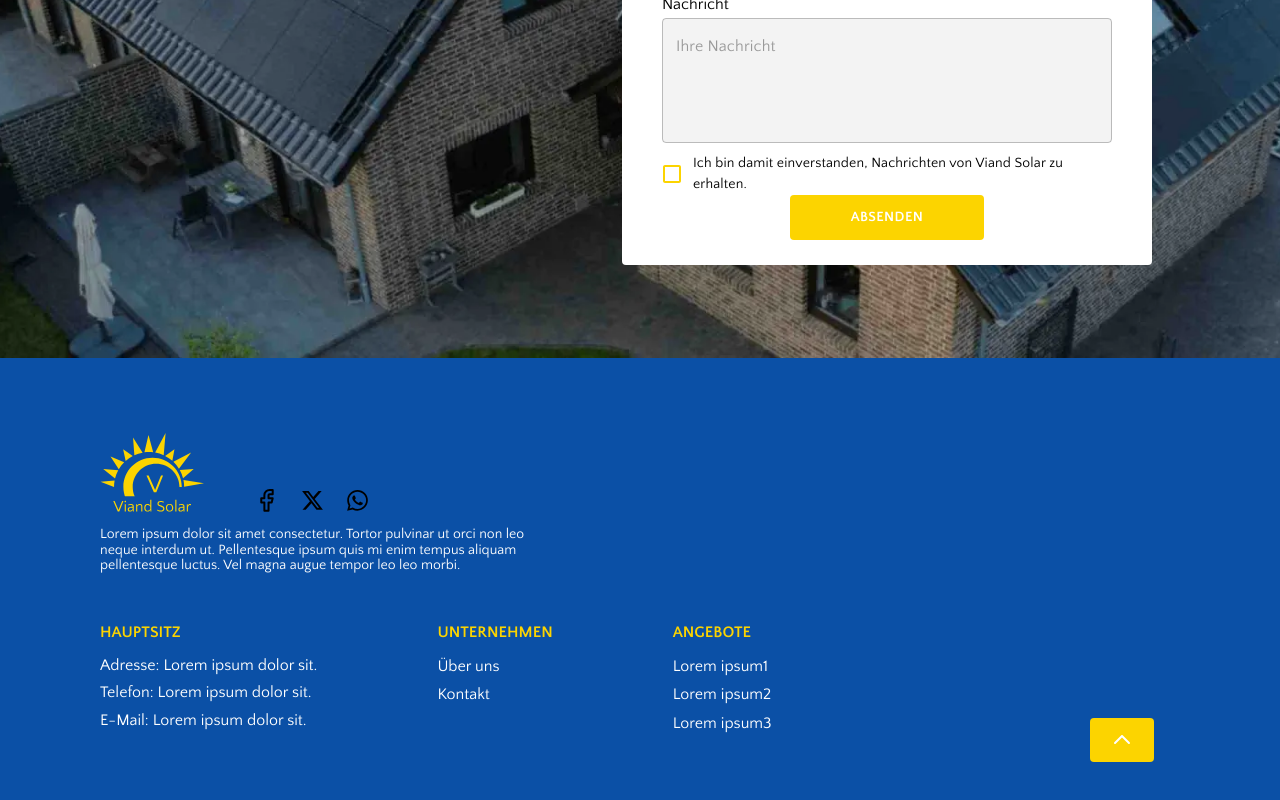
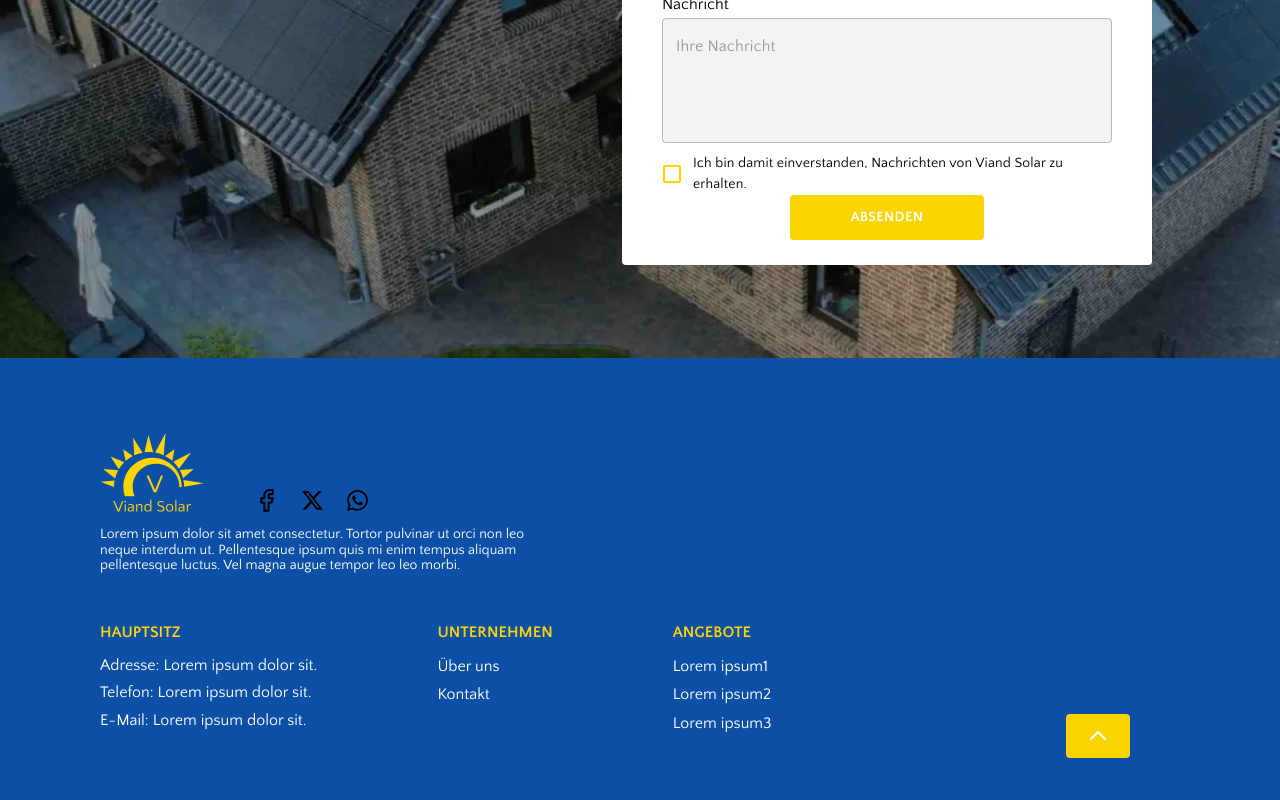
Before and after one commit to LyoLik1/viand-solar, a React (Vite) app: page / in a window 1280 px wide. Shown: the part 4644-5444 px from the top of the page. Built offline with nearby package versions, Linux system fonts and the light colour scheme.

Commit message:
feat:add Autoplay to slider and refact some code

```diff
--- a/src/components/Footer/Footer.module.scss
+++ b/src/components/Footer/Footer.module.scss
@@ -47,18 +47,24 @@
 }
 
 .button {
+    &:hover {
+        &_arrow {
+            color: black !important;
+        }
+    }
+    &_wrapper {
         align-self: flex-end;
-    width: 40px;
-    height: 40px;
+        width: 64px;
+        height: 44px;
 
         @media (max-width: 767px) {
             position: absolute;
             right: 15%;
             bottom: 30px;
         }
-
         @media (max-width: 480px) {
             right: 10%;
             bottom: 20px;
         }
     }
+}
--- a/src/components/Footer/Footer.tsx
+++ b/src/components/Footer/Footer.tsx
@@ -1,11 +1,17 @@
-import { FC } from 'react'
-import ArrowUpImg from '../../assets/svg/arrow-up.svg'
+import { FC, useState } from 'react'
 import { Button } from '../ui/Button/Button'
-import styles from './Footer.module.scss'
+import { Arrow } from '../ui/icons/Arrow'
 import { FooterBottom } from './ui/FooterBottom/FooterBottom'
 import { FooterTop } from './ui/FooterTop/FooterTop'
+import styles from './Footer.module.scss'
 
 export const Footer: FC = () => {
+    const [isHover, setIsHover] = useState(false)
+
+    const toggleHover = () => {
+        setIsHover(!isHover)
+    }
+
     const scrollToTop = () => {
         window.scrollTo({
             top: 0,
@@ -19,9 +25,9 @@ export const Footer: FC = () => {
                 <FooterTop />
                 <FooterBottom />
             </div>
-            <div className={styles.button}>
-                <Button onClick={scrollToTop} width='smallest'>
-                    <img src={ArrowUpImg} alt='arrow up button' />
+            <div className={styles.button_wrapper} onMouseEnter={toggleHover} onMouseLeave={toggleHover}>
+                <Button className={styles.button} onClick={scrollToTop} width='small'>
+                    <Arrow color={isHover ? 'black' : 'white'} />
                 </Button>
             </div>
         </footer>
--- a/src/components/ui/Button/Button.module.scss
+++ b/src/components/ui/Button/Button.module.scss
@@ -52,7 +52,8 @@
 }
 
 .small {
-    width: 40px;
+    width: 40px !important;
+    padding: 10px !important;
 }
 
 .medium {
--- a/src/components/ui/Button/Button.tsx
+++ b/src/components/ui/Button/Button.tsx
@@ -11,9 +11,10 @@ interface ButtonProps {
     width?: 'smallest' | 'small' | 'medium' | 'half' | 'large' | 'full'
     typeButton?: 'yellow' | 'transparent' | 'transparentBg'
     disable?: boolean
+    className?: string
 }
 
-export const Button: FC<ButtonProps> = ({ type = 'button', width = 'medium', children, onClick, typeButton = 'yellow', disable = false }) => {
+export const Button: FC<ButtonProps> = ({ type = 'button', width = 'medium', className, children, onClick, typeButton = 'yellow', disable = false }) => {
     const buttonStyles = {
         yellow: styles.yellow,
         transparent: styles.transparent,
@@ -31,7 +32,7 @@ export const Button: FC<ButtonProps> = ({ type = 'button', width = 'medium', chi
         <ButtonMui
             type={type}
             onClick={onClick}
-            className={classNames(buttonStyles[typeButton], buttonWidth[width])}
+            className={classNames(buttonStyles[typeButton], buttonWidth[width], className)}
             sx={{
                 padding: width < '50px' ? '10px 0' : '10px'
             }}
--- a/src/components/ui/MaskInput/MaskInput.tsx
+++ b/src/components/ui/MaskInput/MaskInput.tsx
@@ -18,7 +18,6 @@ export const MaskInput: FC<InputOutlinedProps> = ({ label, onInput, error }) =>
 
     const handleFocus = () => {
         setIsFocused(true)
-        console.log('dfsfddfs')
     }
 
     const handleInput = (value: string) => {
--- /dev/null
+++ b/src/components/ui/icons/Arrow.tsx
@@ -0,0 +1,18 @@
+import { FC } from 'react'
+
+interface ArrowProps {
+    color?: string
+}
+
+export const Arrow: FC<ArrowProps> = ({ color = 'white' }) => {
+    return (
+        <svg width='24' height='24' viewBox='0 0 24 24' fill={color} xmlns='http://www.w3.org/2000/svg'>
+            <path
+                fill-rule='evenodd'
+                clip-rule='evenodd'
+                d='M4.29289 15.7071C3.90237 15.3166 3.90237 14.6834 4.29289 14.2929L11.2929 7.29289C11.6834 6.90237 12.3166 6.90237 12.7071 7.29289L19.7071 14.2929C20.0976 14.6834 20.0976 15.3166 19.7071 15.7071C19.3166 16.0976 18.6834 16.0976 18.2929 15.7071L12 9.41421L5.70711 15.7071C5.31658 16.0976 4.68342 16.0976 4.29289 15.7071Z'
+                fill={color}
+            />
+        </svg>
+    )
+}
--- a/src/pages/HomePage/ui/Info/Facts/Facts.tsx
+++ b/src/pages/HomePage/ui/Info/Facts/Facts.tsx
@@ -38,15 +38,7 @@ export const Facts: FC = () => {
     const factsRef = useRef<HTMLDivElement>(null)
 
     useEffect(() => {
-        const observer = new IntersectionObserver(
-            (entries) => {
-                entries.forEach((entry) => {
-                    if (entry.isIntersecting) {
-                        const index = entry.target.getAttribute('data-index')
-                        if (index !== null) {
-                            const factValue = facts[parseInt(index)].value
-                            const endValue = facts[parseInt(index)].endValue
-                            const circle = document.querySelector(`.circle_${index}`) as SVGCircleElement
+        const animateCircle = (circle: SVGCircleElement, factValue: number, endValue: number, index: number) => {
             const radius = circle.r.baseVal.value
             const circumference = 2 * Math.PI * radius
 
@@ -64,7 +56,7 @@ export const Facts: FC = () => {
                 duration: 0.1,
                 onComplete: () => {
                     gsap.to(`.fact_number_${index}`, {
-                                        innerText: factValue + (facts[parseInt(index)].number.includes('%') ? '%' : ''),
+                        innerText: factValue + (facts[index].number.includes('%') ? '%' : ''),
                         duration: 2.5,
                         roundProps: 'innerText',
                         ease: 'linear',
@@ -73,24 +65,30 @@ export const Facts: FC = () => {
                 }
             })
         }
+
+        const observer = new IntersectionObserver(
+            (entries) => {
+                entries.forEach((entry) => {
+                    if (entry.isIntersecting) {
+                        const index = entry.target.getAttribute('data-index')
+                        if (index !== null) {
+                            const fact = facts[parseInt(index)]
+                            const circle = entry.target.querySelector(`.circle_${index}`) as SVGCircleElement
+                            if (circle) {
+                                animateCircle(circle, fact.value, fact.endValue, parseInt(index))
+                            }
+                        }
                     }
                 })
             },
             { threshold: 0.5 }
         )
 
-        if (factsRef.current) {
-            factsRef.current.querySelectorAll('.fact').forEach((fact) => {
-                observer.observe(fact)
-            })
-        }
+        const factsElements = factsRef.current?.querySelectorAll('.fact') || []
+        factsElements.forEach((fact) => observer.observe(fact))
 
         return () => {
-            if (factsRef.current) {
-                factsRef?.current?.querySelectorAll('.fact').forEach((fact) => {
-                    observer.unobserve(fact)
-                })
-            }
+            factsElements.forEach((fact) => observer.unobserve(fact))
         }
     }, [])
 
--- a/src/pages/HomePage/ui/Info/Reviews/Reviews.tsx
+++ b/src/pages/HomePage/ui/Info/Reviews/Reviews.tsx
@@ -1,5 +1,5 @@
 import { FC } from 'react'
-import { Navigation, Pagination, Mousewheel, Keyboard } from 'swiper/modules'
+import { Navigation, Pagination, Mousewheel, Keyboard, Autoplay } from 'swiper/modules'
 import classNames from 'classnames'
 import { Swiper, SwiperSlide } from 'swiper/react'
 import Img from '../../../../../assets/img/card1-bg.png'
@@ -30,7 +30,11 @@ export const Reviews: FC = () => {
                 }}
                 pagination={pagination}
                 keyboard={true}
-                modules={[Navigation, Pagination, Mousewheel, Keyboard]}
+                autoplay={{
+                    delay: 8000,
+                    disableOnInteraction: false
+                }}
+                modules={[Navigation, Pagination, Mousewheel, Keyboard, Autoplay]}
                 className={styles.slider}
             >
                 <div className={classNames(styles.swiperButton, 'swiper-button-prev')}>
```
Lines whose indentation alone changed are shown as unchanged.
